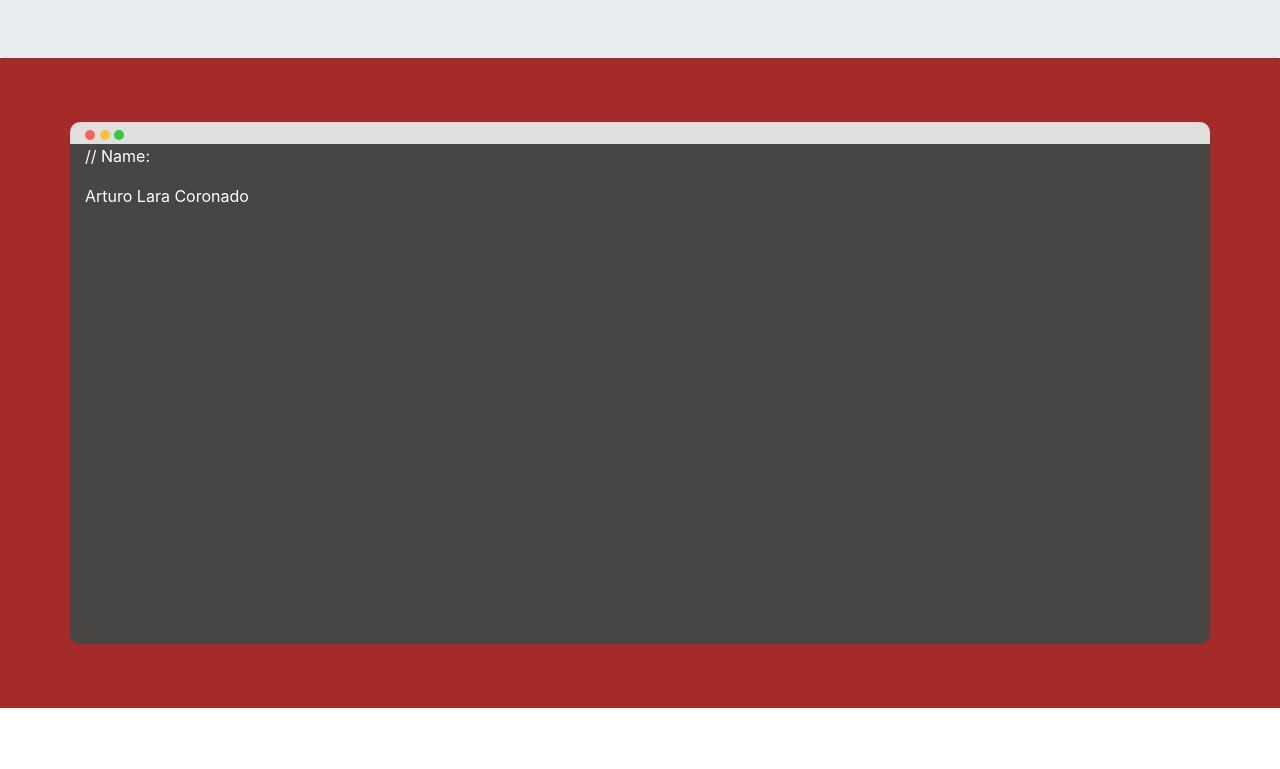
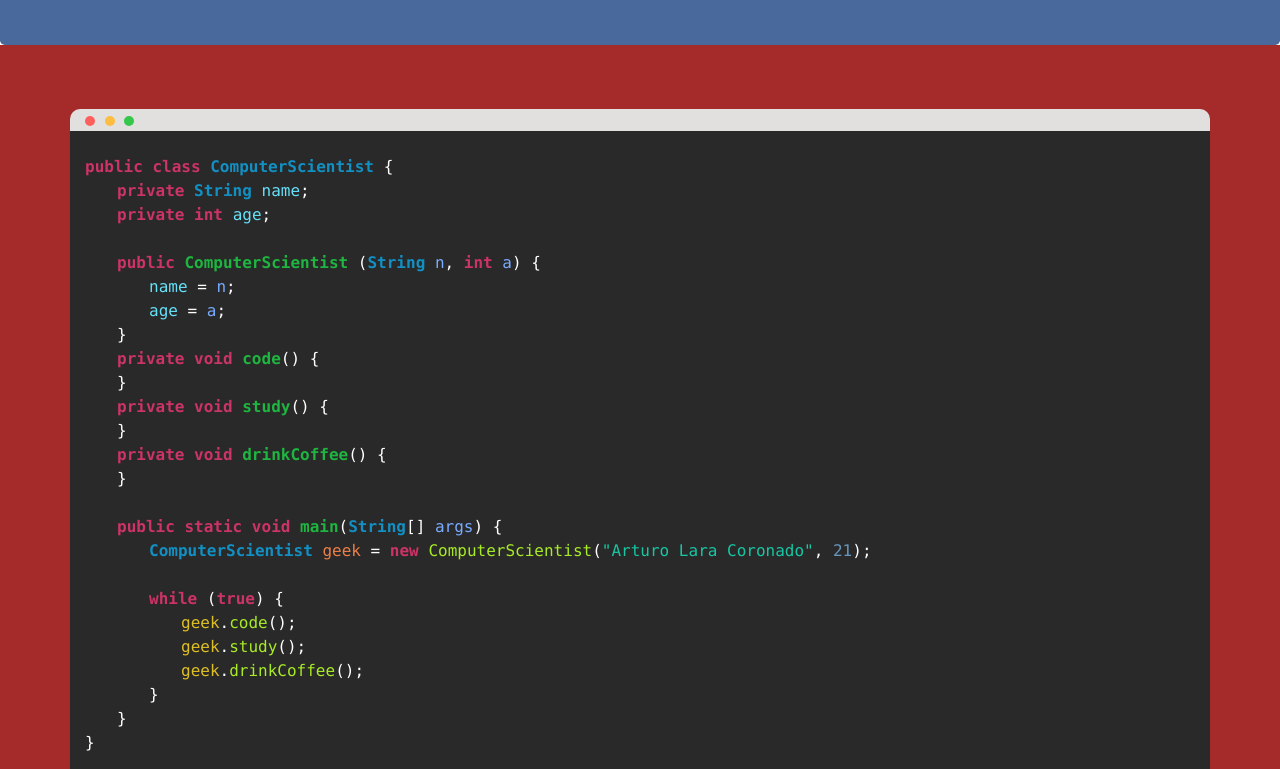
Before and after one commit to arturolc/portfolio-v2, a plain HTML site: page index.html in a window 1280 px wide. Shown: the part 455-1224 px from the top of the page. Drawn offline with nearby package versions, Linux system fonts and the light colour scheme.

Commit message:
Added code on terminal

```diff
--- a/index.html
+++ b/index.html
@@ -47,9 +47,10 @@
     <div class="jumbotron" id="sectionA">
         <img id="profile" src="/images/profile.png" alt="">
         <div>
-            <img id="hash" src='/images/hash.png' alt="">
+            <!-- <img id="hash" src='/images/hash.png' alt=""> -->
         </div>
         <h1 id="name">Arturo Lara</h1>
+        <h5>Computer science student and design enthusiast</h5>
     </div>
 
     <div class="container-fluid" id="section-B">
@@ -61,11 +62,51 @@
             </ul>
         </div>
         <div class="container" id="bottom">
-            <p>// Name:</p>
-            <p>Arturo Lara Coronado</p>
+            <br>
+            <span class="keyRed">public class</span> <span class="keyBlue">ComputerScientist</span> {<br>
+            <div class="indent">
+                <span class="keyRed">private</span> <span class="keyBlue">String</span> <span class="keyBlueText">name</span>;<br>
+                <span class="keyRed">private</span> <span class="keyRed">int</span> <span class="keyBlueText">age</span>;<br>
+                <br>
+                <span class="keyRed">public</span> <span class="keyGreen">ComputerScientist</span> (<span class="keyBlue">String</span>
+                <span class="keyPurple"> n</span>, <span class="keyRed">int</span><span class="keyPurple"> a</span>) {<br>
+                <div class="indent">
+                    <span class="keyBlueText">name</span> = <span class="keyPurple">n</span>;<br>
+                    <span class="keyBlueText">age</span> = <span class="keyPurple">a</span>;<br>
+                </div>
+                }<br>
+                <span class="keyRed">private void</span> <span class="keyGreen">code</span>() {<br>
+
+                }<br>
+                <span class="keyRed">private void</span> <span class="keyGreen">study</span>() {<br>
+
+                }<br>
+                <span class="keyRed">private void</span> <span class="keyGreen">drinkCoffee</span>() {<br>
+
+                }<br><br>
+                <span class="keyRed">public static void</span> <span class="keyGreen">main</span>(<span class="keyBlue">String</span>[]
+                <span class="keyPurple">args</span>) {<br>
+                <div class="indent">
+                    <span class="keyBlue">ComputerScientist</span> <span class="keyOrange">geek</span> = <span class="keyRed">new</span>
+                    <span class="keyGreenText">ComputerScientist</span>(<span class="keyString">"Arturo Lara Coronado"</span>,
+                    <span class="keyInt">21</span>);<br>
+                    <br>
+                    <span class="keyRed">while</span> (<span class="keyRed">true</span>) {<br>
+                        <div class="indent">
+                            <span class="keyOrangeText">geek</span>.<span class="keyGreenText">code</span>();<br>
+                            <span class="keyOrangeText">geek</span>.<span class="keyGreenText">study</span>();<br>
+                            <span class="keyOrangeText">geek</span>.<span class="keyGreenText">drinkCoffee</span>();<br>
+                        </div>
+                    }
+                </div>
+                }
+            </div>
+
+            }
+
+
         </div>
     </div>
-
 
     <div class="container-fluid" id="section-C">
         <div class="row justify-content-center">
@@ -123,7 +164,8 @@
     <footer class="footer">
         <div class="container">
             <p>Arturo Lara Coronado</p>
-            <a href="https://www.linkedin.com/in/arturo-l-087368b3/" target="_blank"><img src="images/linkedin.png" alt="" id="linkedinIcon"></a>
+            <a href="https://www.linkedin.com/in/arturo-l-087368b3/" target="_blank"><img src="images/linkedin.png" alt=""
+                    id="linkedinIcon"></a>
             <a href="https://github.com/arturolc" target="_blank"><img src="images/github.png" alt="" id="githubIcon"></a>
         </div>
     </footer>
--- a/style.css
+++ b/style.css
@@ -1,4 +1,5 @@
 /* NAVIGATION BAR */
+
 .nav, .nav-item, #brand, #sectionA {
     font-family: "Familiar Pro", "Bold";
     color: white;
@@ -10,8 +11,10 @@
 }
 
 /* SECTION A */
+
 #sectionA {
     margin-bottom: 0;
+    background-color: rgb(73, 104, 155);
 }
 
 .jumbotron {
@@ -19,9 +22,11 @@
 }
 
 /* SECTION B */
+
 #section-B {
     background-color: brown;
     padding: 5%;
+    font-family: "Consolas", "Regular";
 }
 
 #top {
@@ -33,8 +38,8 @@
 }
 
 #bottom {
-    height: 500px;
-    background-color: rgb(72, 69, 69);
+    height: 800px;
+    background-color: rgb(41, 41, 41);
     color: white;
     border-bottom-left-radius: 10px;
     border-bottom-right-radius: 10px;
@@ -54,11 +59,10 @@ width: 10px;
     background-color: #bbb;
     border-radius: 50px;
     display: inline-block;
-
 }
 
 #redDot {
-    background-color: rgb(252,96,92);
+    background-color: rgb(252, 96, 92);
 }
 
 #yellowDot {
@@ -69,7 +73,54 @@ display: inline-block;
     background-color: rgb(52, 199, 73);
 }
 
+.indent {
+    margin-left: 2em;
+}
+
+.keyRed {
+    color: rgb(204, 51, 102);
+    font-weight: bold;
+}
+
+.keyBlue {
+    color: rgb(18, 144, 195);
+    font-weight: bold;
+}
+
+.keyBlueText {
+    color: rgb(102, 225, 248);
+}
+
+.keyPurple {
+    color: rgb(121, 171, 255);
+}
+
+.keyGreen {
+    color: rgb(30, 181, 64);
+    font-weight: bold;
+}
+
+.keyGreenText {
+    color: rgb(167, 236, 36);
+}
+
+.keyString {
+    color: rgb(23, 198, 163);
+}
+
+.keyInt {
+    color: rgb(104, 151, 187);
+}
+
+.keyOrangeText {
+    color: rgb(223, 191, 38);
+}
+
+.keyOrange {
+    color: rgb(237, 127, 72);
+}
 /* SECTION C */
+
 #section-C {
     padding: 5%;
 }
@@ -85,3 +136,5 @@ footer {
 #githubIcon {
     width: 150px;
 }
+
+/* ANIMATION */
```
Lines whose indentation alone changed are shown as unchanged.
